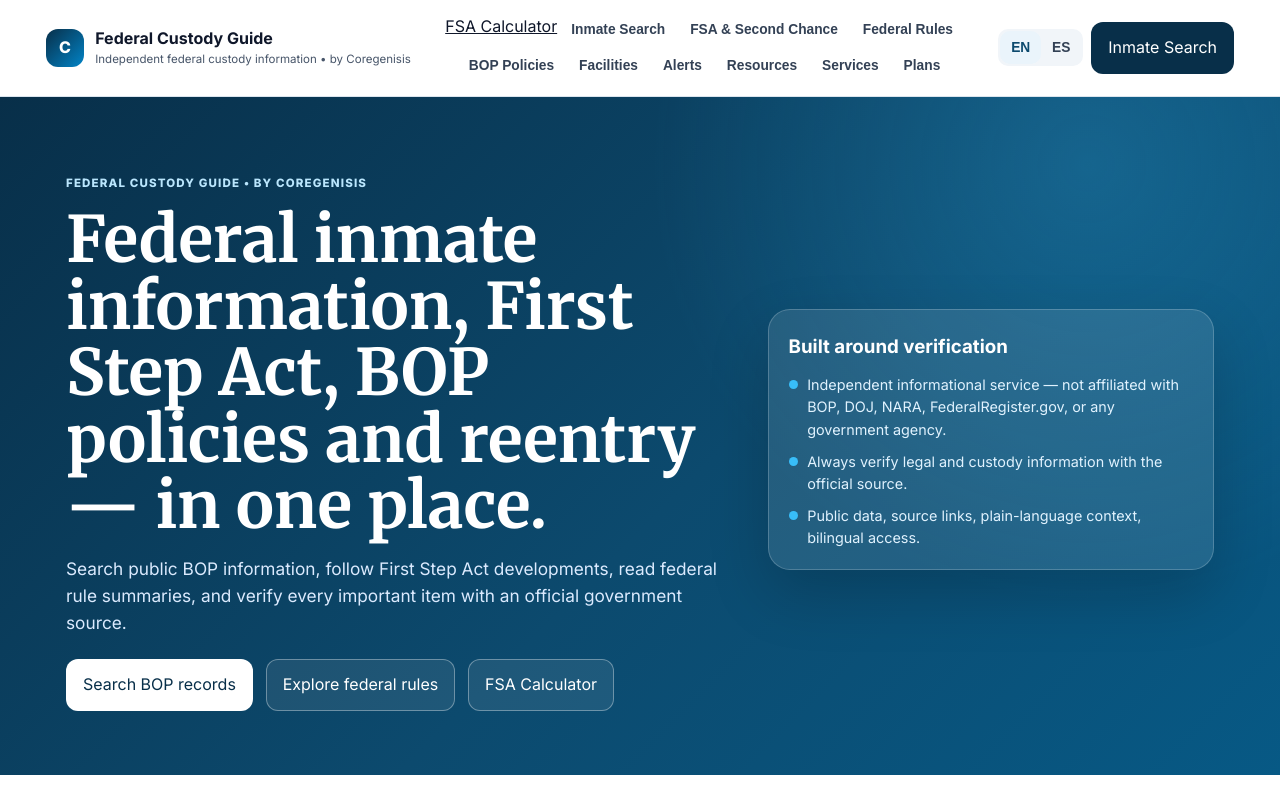
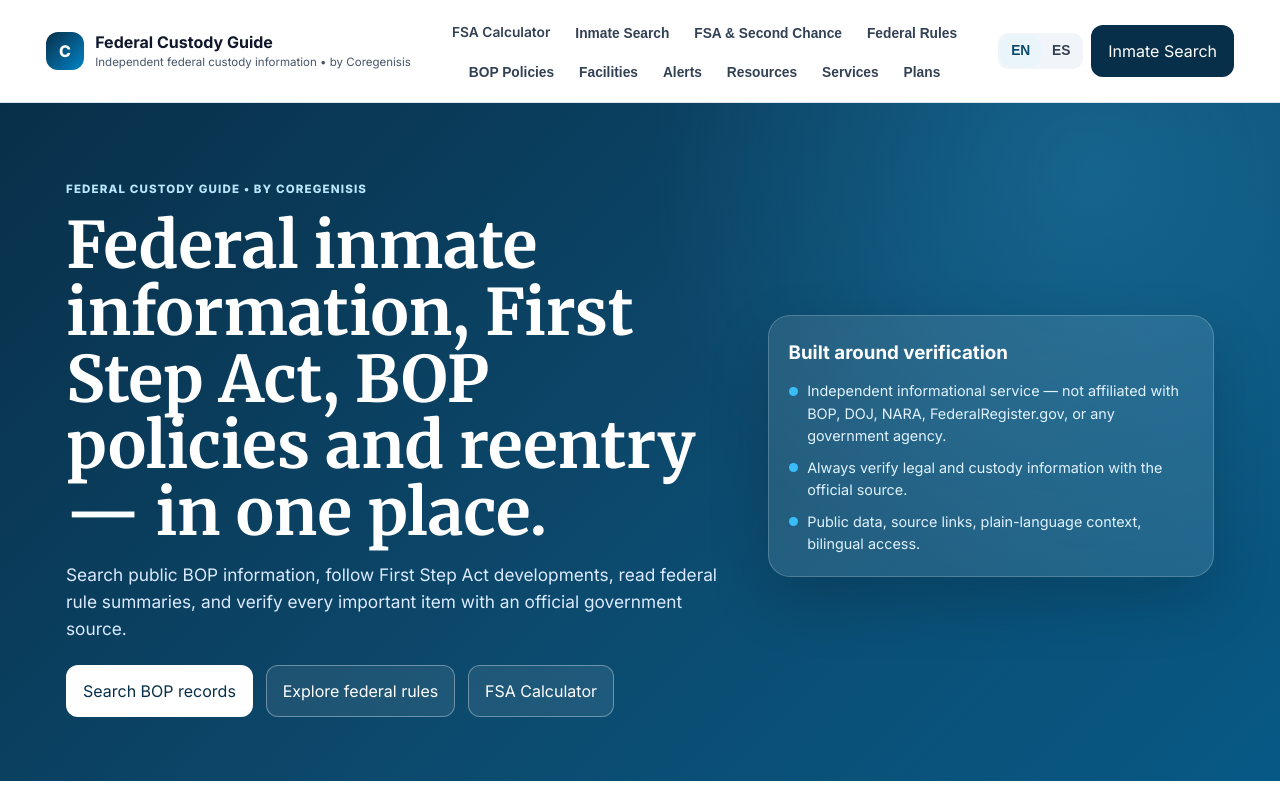
Before and after one commit to coregenesis07-ai/coregenisis-locator, a website: page index.html in a window 1280 px wide. Shown: the top 800 px of the page. Drawn offline with Linux system fonts and the light colour scheme; no server answers.

Commit message:
Style calculator navigation links

```diff
--- a/styles.css
+++ b/styles.css
@@ -9,8 +9,8 @@
 .header-inner{max-width:1220px;margin:auto;padding:.85rem 1rem;display:flex;align-items:center;gap:1rem}
 .brand{display:flex;align-items:center;gap:.7rem;text-decoration:none;min-width:max-content}.brand-mark{width:38px;height:38px;border-radius:12px;background:linear-gradient(135deg,var(--navy),#0284c7);display:grid;place-items:center;color:#fff;font-weight:800}
 .brand-copy strong{display:block;font-size:1rem}.brand-copy small{display:block;color:var(--muted);font-size:.72rem}
-.nav{display:flex;gap:.2rem;flex:1;justify-content:center;flex-wrap:wrap}.nav button,.lang-toggle button{border:0;background:transparent;padding:.55rem .68rem;border-radius:10px;color:#334155;font-weight:600;font-size:.86rem}
-.nav button:hover,.nav button.active,.lang-toggle button.active{background:#eaf4fb;color:var(--navy-2)}
+.nav{display:flex;gap:.2rem;flex:1;justify-content:center;flex-wrap:wrap}.nav button,.nav a,.lang-toggle button{border:0;background:transparent;padding:.55rem .68rem;border-radius:10px;color:#334155;font-weight:600;font-size:.86rem}
+.nav button:hover,.nav button.active,.nav a:hover,.lang-toggle button.active{background:#eaf4fb;color:var(--navy-2)}
 .header-actions{display:flex;gap:.5rem;align-items:center}.lang-toggle{display:flex;background:#f1f5f9;border-radius:10px;padding:2px}.menu-toggle{display:none;border:1px solid var(--line);background:#fff;color:var(--navy);border-radius:10px;padding:.55rem .68rem;font-weight:800;cursor:pointer}.mobile-nav{display:none}
 main{min-height:70vh}.container{max-width:1180px;margin:auto;padding:0 1rem}
 .hero{background:radial-gradient(circle at 85% 10%,rgba(56,189,248,.22),transparent 35%),linear-gradient(135deg,#082f49,#0c4a6e 55%,#075985);color:#fff;padding:4.5rem 0 4rem}
@@ -32,7 +32,7 @@
 .footer{background:#071f2f;color:#cbd5e1;padding:2.6rem 0}.footer-grid{display:grid;grid-template-columns:1.4fr repeat(4,1fr);gap:1.5rem}.footer h4{color:#fff;margin:.1rem 0 .75rem}.footer a{display:block;color:#cbd5e1;text-decoration:none;margin:.4rem 0;font-size:.88rem}.footer small{color:#94a3b8}
 .page-header{padding:2.7rem 0 1.7rem;background:#eef6fb;border-bottom:1px solid var(--line)}.page-header h1{margin:0 0 .5rem;font-size:2.2rem}.page-header p{color:var(--muted);max-width:780px;margin:0}
 .hidden{display:none!important}.toast{position:fixed;right:1rem;bottom:1rem;background:#0f172a;color:#fff;padding:.85rem 1rem;border-radius:12px;box-shadow:var(--shadow);z-index:100;max-width:360px}
-@media(max-width:950px){.nav{display:none}.menu-toggle{display:inline-flex;align-items:center;gap:.35rem}.mobile-nav{display:grid;grid-template-columns:repeat(2,minmax(0,1fr));gap:.4rem;padding:.25rem 1rem 1rem;max-width:1220px;margin:auto}.mobile-nav button{border:1px solid var(--line);background:#fff;color:#334155;border-radius:10px;padding:.7rem;text-align:left;font-weight:700}.mobile-nav button.active{background:#eaf4fb;color:var(--navy-2);border-color:#bae6fd}.hero-grid,.rule-detail,.footer-grid{grid-template-columns:1fr}.grid-3{grid-template-columns:1fr 1fr}.result-card{grid-template-columns:1fr}.header-inner{justify-content:space-between}}
+@media(max-width:950px){.nav{display:none}.menu-toggle{display:inline-flex;align-items:center;gap:.35rem}.mobile-nav{display:grid;grid-template-columns:repeat(2,minmax(0,1fr));gap:.4rem;padding:.25rem 1rem 1rem;max-width:1220px;margin:auto}.mobile-nav button,.mobile-nav a{border:1px solid var(--line);background:#fff;color:#334155;border-radius:10px;padding:.7rem;text-align:left;font-weight:700}.mobile-nav button.active,.mobile-nav a:hover{background:#eaf4fb;color:var(--navy-2);border-color:#bae6fd}.hero-grid,.rule-detail,.footer-grid{grid-template-columns:1fr}.grid-3{grid-template-columns:1fr 1fr}.result-card{grid-template-columns:1fr}.header-inner{justify-content:space-between}}
 @media(max-width:640px){.mobile-nav{grid-template-columns:1fr}.grid-3,.grid-2,.alert-form{grid-template-columns:1fr}.alert-form .full{grid-column:auto}.search-row{flex-direction:column}.hero{padding:3.3rem 0}.section{padding:2.5rem 0}.brand-copy small{display:none}.section-title{display:block}.header-actions .btn{display:none}}
 
 .timeline{display:grid;gap:1rem}.timeline-item{display:grid;grid-template-columns:150px 1fr;gap:1rem;align-items:start}.timeline-date{font-weight:800;color:var(--navy-2);padding-top:.25rem}
@@ -48,3 +48,5 @@
 .value-strip h3{margin:.55rem 0 .35rem}.value-strip p{margin:0;color:var(--muted)}
 .launch-status .card{box-shadow:none}
 @media(max-width:760px){.value-strip{grid-template-columns:1fr}}
+
+.nav a{display:inline-flex;align-items:center;text-decoration:none}
```
